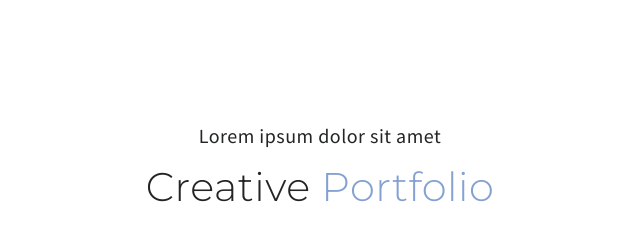
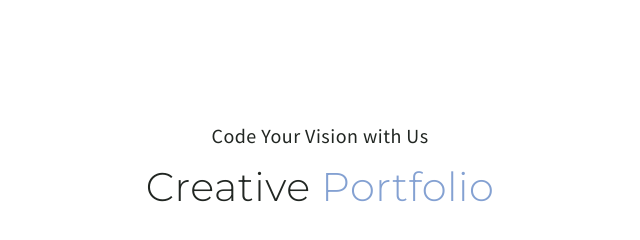
Before and after one commit to CodeLaksh/codelakshW, a plain HTML site: page index.html in a window 1280 px wide. Shown: the part 1860-2100 px from the top of the page, 320-960 px from the left. Drawn offline with Linux system fonts and the light colour scheme; some packages are replaced by stand-ins of ours.

Commit message:
Update index.html
k

```diff
--- a/index.html
+++ b/index.html
@@ -631,7 +631,7 @@
         <div class="row">
             <div class="col-md-12">
                 <div class="main-title wow fadeIn" data-wow-delay="300ms">
-                    <h5> Lorem ipsum dolor sit amet </h5>
+                    <h5>Code Your Vision with Us </h5>
                     <h2 class="mb-0">Creative<span class="color-blue"> Portfolio</span> </h2>
                 </div>
             </div>
```
